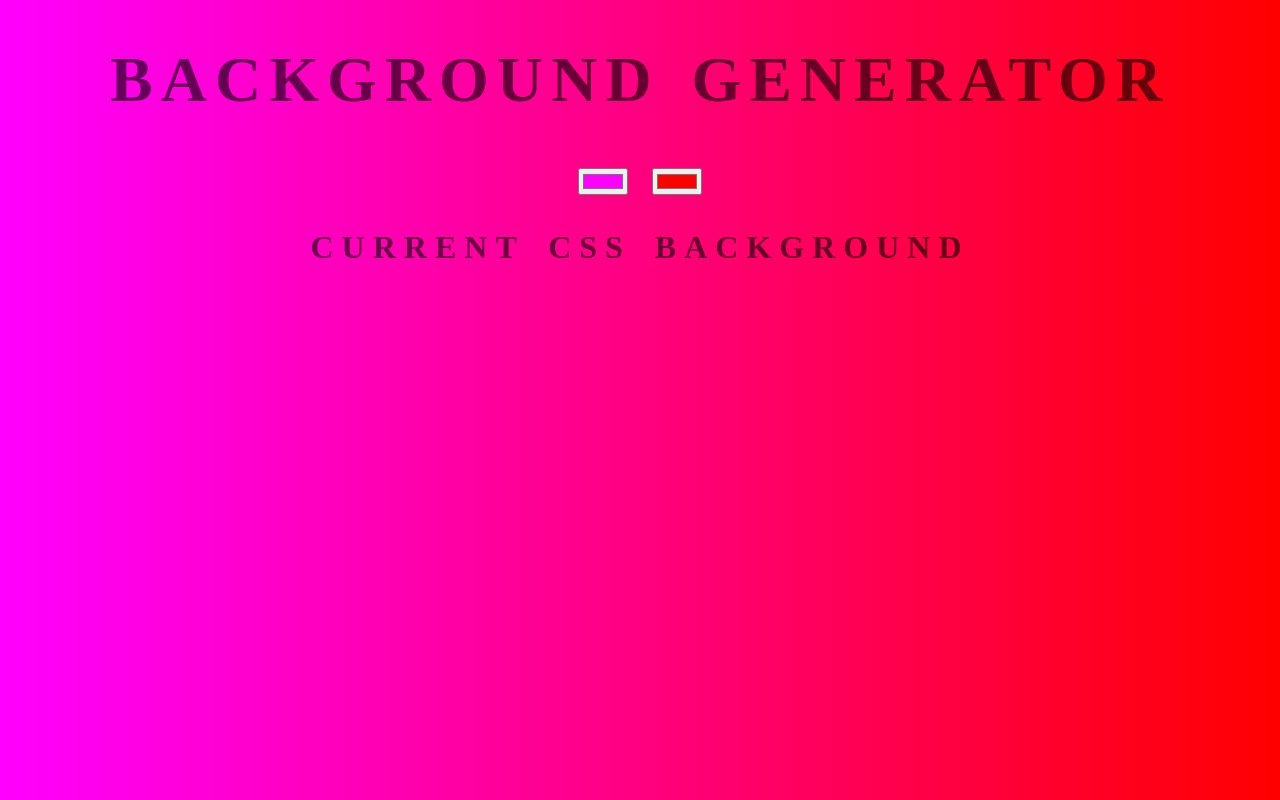
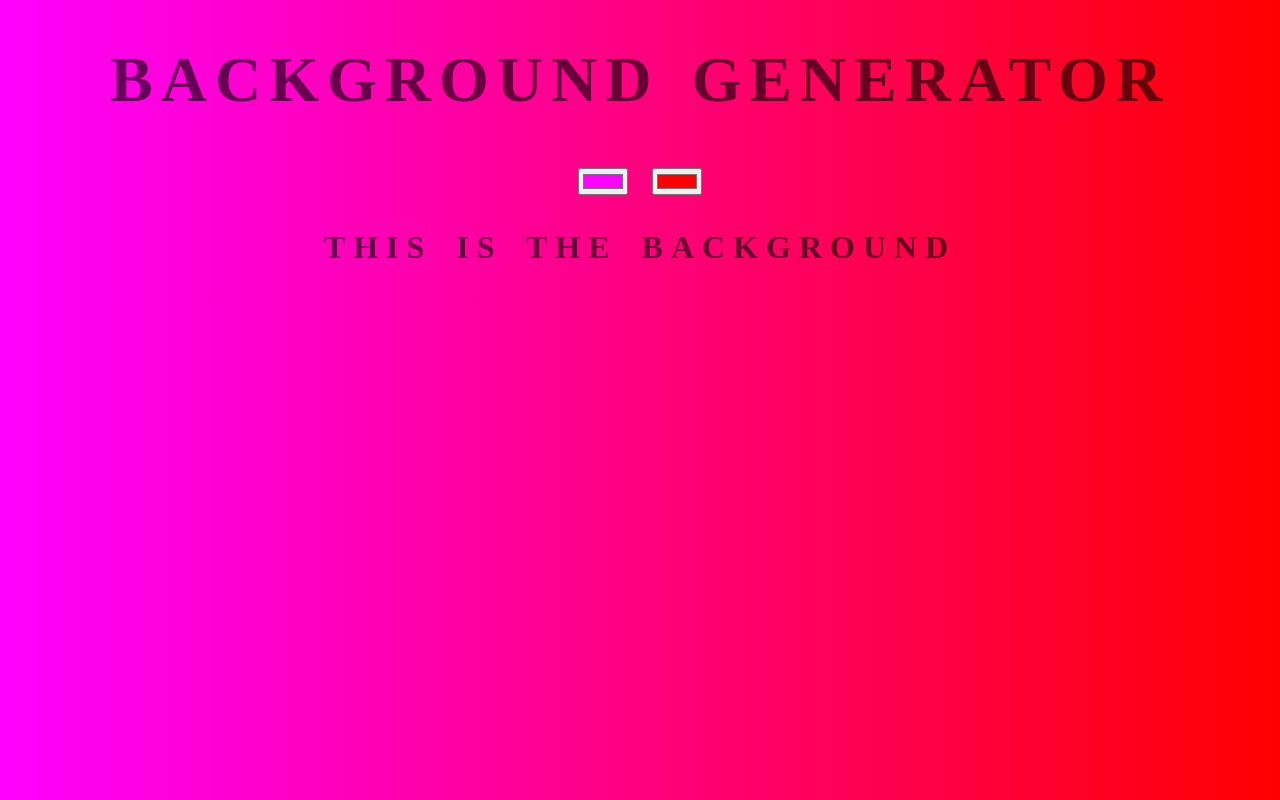
Before and after one commit to ameghdadian/background-generator-Shared, a plain HTML site: page index.html in a window 1280 px wide. Drawn offline with Linux system fonts and the light colour scheme.

Commit message:
changing text

```diff
--- a/index.html
+++ b/index.html
@@ -9,7 +9,7 @@
 	<h1>Background Generator</h1>
 	<input type="color" id="color1" name="color1" value="#ff00ff">
 	<input type="color" id="color2" name="color2" value="#ff0000">
-	<p>Current CSS Background</p>
+	<p>This is the background</p>
 	<h3></h3>
 	<script type="text/javascript" src="script.js"></script>
 </body>
```
